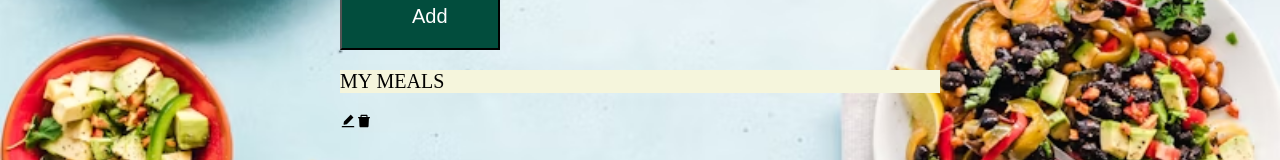
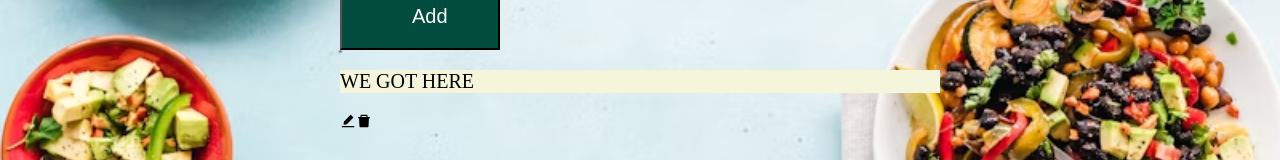
Before and after one commit to tatianasnook/meal-planner, a React (Create React App) app in the folder frontend/: page / in a window 1280 px wide. Shown: the part 431-591 px from the top of the page. Built offline with nearby package versions, Linux system fonts and the light colour scheme.

Commit message:
added FetchMeals.js

```diff
--- a/frontend/package.json
+++ b/frontend/package.json
@@ -6,6 +6,7 @@
     "@testing-library/jest-dom": "^5.17.0",
     "@testing-library/react": "^13.4.0",
     "@testing-library/user-event": "^13.5.0",
+    "axios": "^1.6.7",
     "react": "^18.2.0",
     "react-dom": "^18.2.0",
     "react-icons": "^5.0.1",
--- a/frontend/src/App.js
+++ b/frontend/src/App.js
@@ -12,7 +12,7 @@ function App() {
       />
       <button>Add</button>
 
-      <MyMeals/>
+      <MyMeals text="WE GOT HERE"/>
     </div>
   )
 }
--- a/frontend/src/MyMeals.js
+++ b/frontend/src/MyMeals.js
@@ -1,11 +1,11 @@
 import { AiFillEdit, AiFillDelete } from "react-icons/ai";
 
-export const MyMeals = () => {
+export const MyMeals = ({ text, editMyText, deleteMyMeal}) => {
   return (
     <div>
-      <p>MY MEALS</p>
-      <AiFillEdit></AiFillEdit>
-      <AiFillDelete></AiFillDelete>
+      <p>{ text }</p>
+      <AiFillEdit onClick={editMyText}></AiFillEdit>
+      <AiFillDelete onClick={deleteMyMeal}></AiFillDelete>
     </div>
   )
 }
```
Also changed, not shown: frontend/src/FetchMeals.js (added, +10 -0 lines), 1 other file (tests, documents, lock files or other folders).
